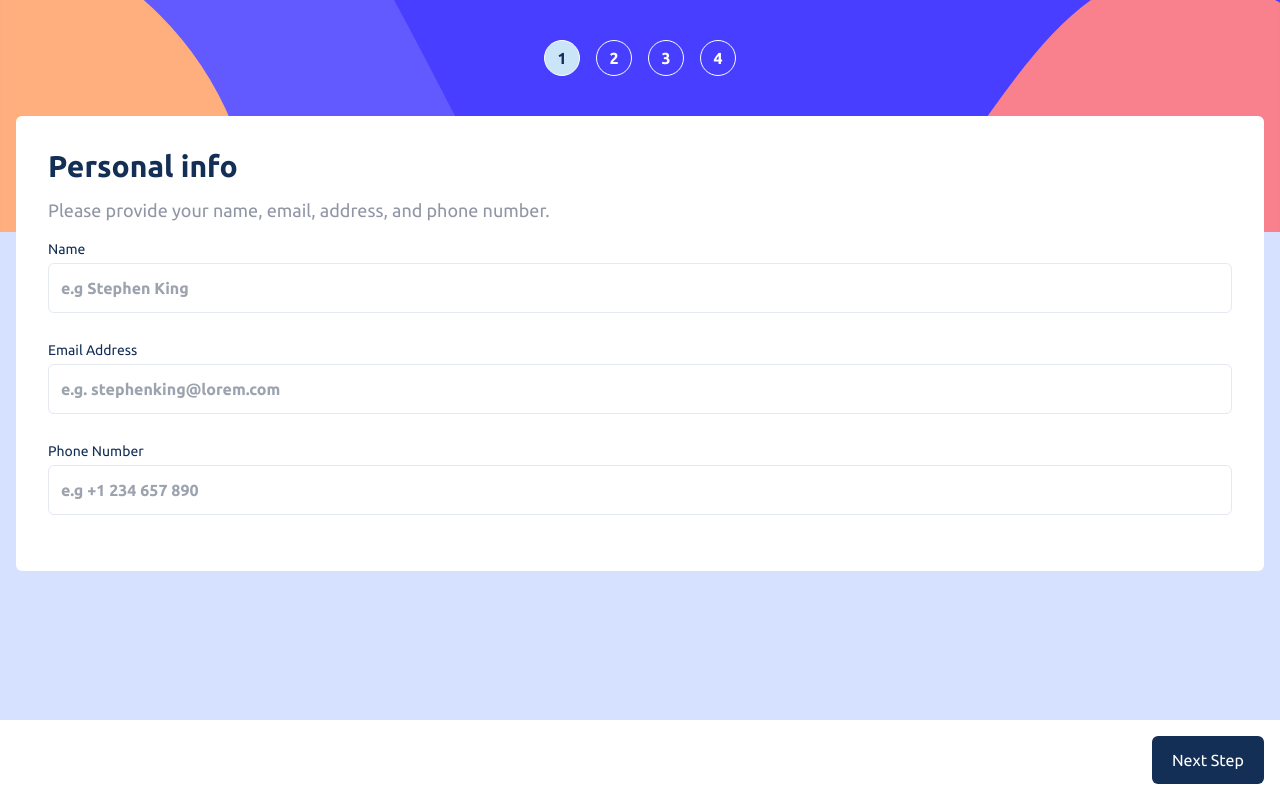
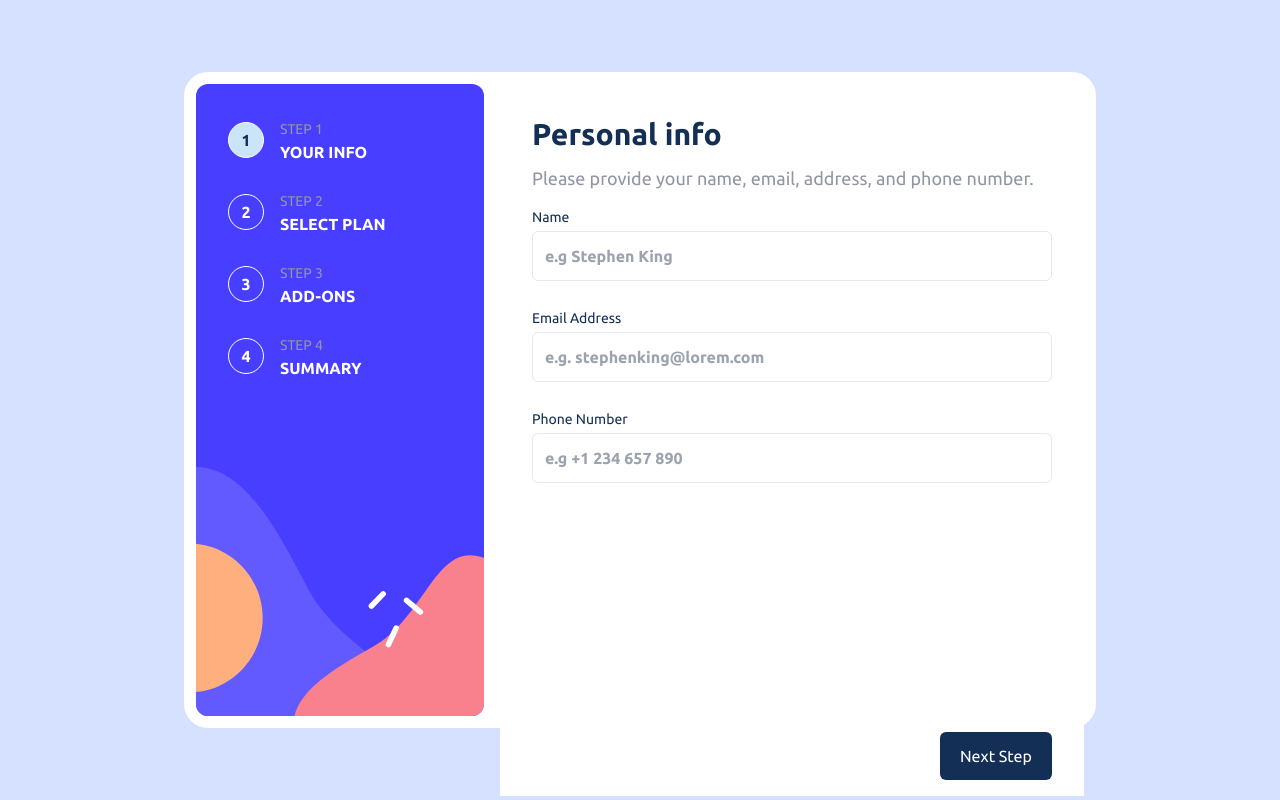
Before and after one commit to ShamirLeon/multi-step-form, a React (Vite) app: page / in a window 1280 px wide. Built offline with nearby package versions, Linux system fonts and the light colour scheme.

Commit message:
Feat: add resposive styles

```diff
--- a/src/App.tsx
+++ b/src/App.tsx
@@ -5,9 +5,9 @@ import FormProvider from "./context/FormProvider";
 function App() {
   return (
     <>
-      <div className="h-[100vh] bg-pastelBlue font-Ubuntu">
+      <div className="h-[100vh] bg-pastelBlue font-Ubuntu lg:flex lg:justify-center lg:items-center">
         <FormProvider>
-          <div className="">
+          <div className="lg:flex lg:p-[12px] lg:bg-white lg:rounded-[24px] lg:h-[41rem]">
             <Steps />
             <StepCard />
           </div>
--- a/src/components/AddOns.tsx
+++ b/src/components/AddOns.tsx
@@ -25,6 +25,18 @@ export default function AddOns() {
         );
       }
     };
+    const handleDivClick = (id: number) => {
+      setSelectedAddOns((prevSelectedAddOns) => {
+        const isAlreadySelected = prevSelectedAddOns.some(
+          (addOn) => addOn.id === id
+        );
+        if (isAlreadySelected) {
+          return prevSelectedAddOns.filter((addOn) => addOn.id !== id);
+        } else {
+          return [...prevSelectedAddOns, addOns.find((addOn) => addOn.id === id)!];
+        }
+      });
+    };
 
   useEffect(() => {
     handleStepData("Step3", { addOns: selectedAddOns });
@@ -42,7 +54,8 @@ export default function AddOns() {
       {addOns.map((addOn) => (
         <div
           key={addOn.id}
-          className={`mb-2 grid grid-cols-[.1fr,1fr,.3fr] items-center gap-4 rounded-md border border-lightGray p-3 ${isAddOnSelected(addOn.id) ? "border-purplishBlue bg-purplishBlue bg-opacity-10" : ""} `}
+          className={`mb-2 lg:mb-6 grid grid-cols-[.1fr,1fr,.3fr] items-center gap-4 rounded-md border border-lightGray p-3 ${isAddOnSelected(addOn.id) ? "border-purplishBlue bg-purplishBlue bg-opacity-10" : ""} hover:shadow-custom-shadow cursor-pointer hover:border-purplishBlue transition-all`}
+          onClick={() => handleDivClick(addOn.id)}
         >
           <input
             type="checkbox"
--- a/src/components/FinishUp.tsx
+++ b/src/components/FinishUp.tsx
@@ -19,7 +19,7 @@ export default function FinishUp() {
   };
 
   return (
-    <div className="">
+    <div className="lg:h-full">
       {!isConfirmed ? (
         <section>
           <div className="rounded-md bg-pastelBlue bg-opacity-30 p-4">
@@ -66,9 +66,9 @@ export default function FinishUp() {
           </div>
         </section>
       ) : (
-        <section>
-          <img src="./images/icon-thank-you.svg" alt="" className="m-auto" />
-          <h2 className="mt-4 text-center text-2xl font-bold text-marineBlue">
+        <section className="flex flex-col items-center justify-center h-full w-full gap-4 lg:text-xl">
+          <img src="./images/icon-thank-you.svg" alt="" className="m-auto lg:m-0 lg:w-28" />
+          <h2 className="mt-4 text-center text-2xl font-bold text-marineBlue lg:m-0 lg:text-3xl">
             Thank you!
           </h2>
           <p className="text-center text-coolGray">
--- a/src/components/Form.tsx
+++ b/src/components/Form.tsx
@@ -8,7 +8,7 @@ const Form = () => {
   const { formData, handleChange, errors } = useForm(stepsData.Step1);
 
   return (
-    <div>
+    <div className="lg:h-full">
       <form action="">
         <div className="form-group">
           <label htmlFor="name" className="">
--- a/src/components/Plans.tsx
+++ b/src/components/Plans.tsx
@@ -33,7 +33,7 @@ export default function Plans() {
       {plans.map((plan) => (
         <div
           key={plan.id}
-          className={`mb-4 flex items-center gap-4 rounded-md border border-lightGray p-4 ${planSelected?.id == plan.id || stepsData.Step2.plan.id == plan.id ? "border-purplishBlue bg-purplishBlue bg-opacity-10" : ""}`}
+          className={`mb-4 flex items-center gap-4 rounded-md border border-lightGray p-4 ${planSelected?.id == plan.id || stepsData.Step2.plan.id == plan.id ? "border-purplishBlue bg-purplishBlue bg-opacity-10" : ""} hover:shadow-custom-shadow cursor-pointer hover:border-purplishBlue transition-all`}
           onClick={() => handleSelectPlan(plan)}
         >
           <img src={`./images/icon-${plan.icon}.svg`} alt="" />
--- a/src/components/StepCard.tsx
+++ b/src/components/StepCard.tsx
@@ -22,7 +22,8 @@ export default function StepCard() {
   const nextStepBtn = () => {
     if (currentStep.id == 1 && errorForm) {
       return;
-    } else if (currentStep.id == 2 && !stepsData.Step2.plan) {
+    } else if (currentStep.id == 2 && !stepsData.Step2.plan.id) {
+      console.log(stepsData.Step2);
       return;
     } else if (currentStep.id == 3 && !stepsData.Step3.addOns.length) {
       return;
@@ -44,8 +45,8 @@ export default function StepCard() {
   };
 
   return (
-    <div className="px-4">
-      <div className="relative z-10 rounded-md bg-white p-8">
+    <div className="px-4 lg:flex-[1] lg:relative lg:w-[600px] lg:pr-0 lg:h-full">
+      <div className="relative z-10 rounded-md bg-white p-8 lg:h-full">
         {!isConfirmed && (
           <>
             <h2 className="mb-3 text-3xl font-bold text-marineBlue">
@@ -62,7 +63,12 @@ export default function StepCard() {
         {currentStep.id == 4 && <FinishUp />}
       </div>
       {!isConfirmed && (
-        <div className="absolute bottom-0 left-0 w-full bg-white p-4">
+        <div className="absolute bottom-0 left-0 w-full bg-white p-4 lg:px-8 lg:relative lg:flex lg:justify-between">
+          {
+            currentStep.id == 1 && (
+              <div></div>
+            )
+          }
           {steps.findIndex(({ id }) => id == currentStep.id) != 0 && (
             <button
               className="py-3 text-coolGray transition-all hover:text-purplishBlue"
@@ -73,14 +79,14 @@ export default function StepCard() {
           )}
           {isLastStep() ? (
             <button
-              className="float-right rounded-md bg-marineBlue px-5 py-3 text-white"
+              className="rounded-md bg-marineBlue px-5 py-3 text-white"
               onClick={() => setIsConfirmed(true)}
             >
               Confirm
             </button>
           ) : (
             <button
-              className="float-right rounded-md bg-marineBlue px-5 py-3 text-white"
+              className="rounded-md bg-marineBlue px-5 py-3 text-white"
               onClick={nextStepBtn}
             >
               Next Step
--- a/src/components/Steps.tsx
+++ b/src/components/Steps.tsx
@@ -9,15 +9,24 @@ export default function Steps() {
     return currentStep.id < stepId;
   };
   return (
-    <div className="relative">
-      <img
-        src="./images/bg-sidebar-mobile.svg"
-        className="absolute top-0 z-0 h-[200%] w-full object-cover"
-      />
-      <div className="relative z-10 flex justify-center gap-4 py-10">
+    <div className="relative lg:rounded-[12px] lg:overflow-hidden lg:w-[18rem] lg:h-full">
+      <div className="absolute top-0 z-0 h-[100%] w-full">
+        <img
+          src="./images/bg-sidebar-desktop.svg"
+          className="hidden md:block w-full h-full object-cover"
+          alt="sidebar background desktop"
+        />
+        <img
+          src="./images/bg-sidebar-mobile.svg"
+          className="block md:hidden object-cover w-full h-[200%]"
+          alt="sidebar background mobile"
+        />
+      </div>
+
+      <div className="relative z-10 flex justify-center gap-4 py-10 lg:flex-col lg:h-full lg:justify-start lg:p-8 lg:gap-6">
         {steps.map((step) => {
           return (
-            <div key={step.id}>
+            <div key={step.id} className="lg:flex lg:items-center lg:gap-4">
               <button
                 disabled={isDisabled(step.id) || isConfirmed}
                 className={`h-9 w-9 rounded-full border border-white font-bold md:hover:border-lightBlue md:hover:bg-lightBlue md:hover:text-marineBlue ${currentStep.id == step.id ? "bg-lightBlue text-marineBlue" : "text-white"}`}
@@ -25,6 +34,10 @@ export default function Steps() {
               >
                 {step.id}
               </button>
+              <div className="hidden lg:block">
+                <span className="text-coolGray text-sm">{step.title.toUpperCase()}</span>
+                <h2 className="text-white font-bold">{step.name}</h2>
+              </div>
             </div>
           );
         })}
--- a/src/hooks/useForm.tsx
+++ b/src/hooks/useForm.tsx
@@ -22,7 +22,7 @@ const useForm = (initialValues: IFormProps) => {
     if (name.length < 2 || name.length > 50) {
       return "Name must be between 2 and 50 characters.";
     }
-    const nameRegex = /^[a-zA-Z\s]+$/;
+    const nameRegex = /^[a-zA-ZáéíóúÁÉÍÓÚñÑüÜ\s]+$/;
     return !nameRegex.test(name)
       ? "Name can only contain letters and spaces."
       : "";
--- a/src/index.css
+++ b/src/index.css
@@ -32,7 +32,7 @@
 
 @layer components {
   .inputs {
-    @apply mb-6 w-full rounded-md border border-lightGray p-3 font-Ubuntu outline-none placeholder:font-bold;
+    @apply mb-6 w-full rounded-md border border-lightGray p-3 font-Ubuntu outline-none placeholder:font-bold ;
   }
 
   .form-label {
--- a/tailwind.config.js
+++ b/tailwind.config.js
@@ -2,7 +2,11 @@
 export default {
   content: ["./index.html", "./src/**/*.{js,ts,jsx,tsx}"],
   theme: {
-    extend: {},
+    extend: {
+      boxShadow: {
+        "custom-shadow": "0px 0px 30px -9px rgb(88, 80, 236, 0.8)",
+      },
+    },
     colors: {
       black: "#000",
       transparent: "trasparent",
```
